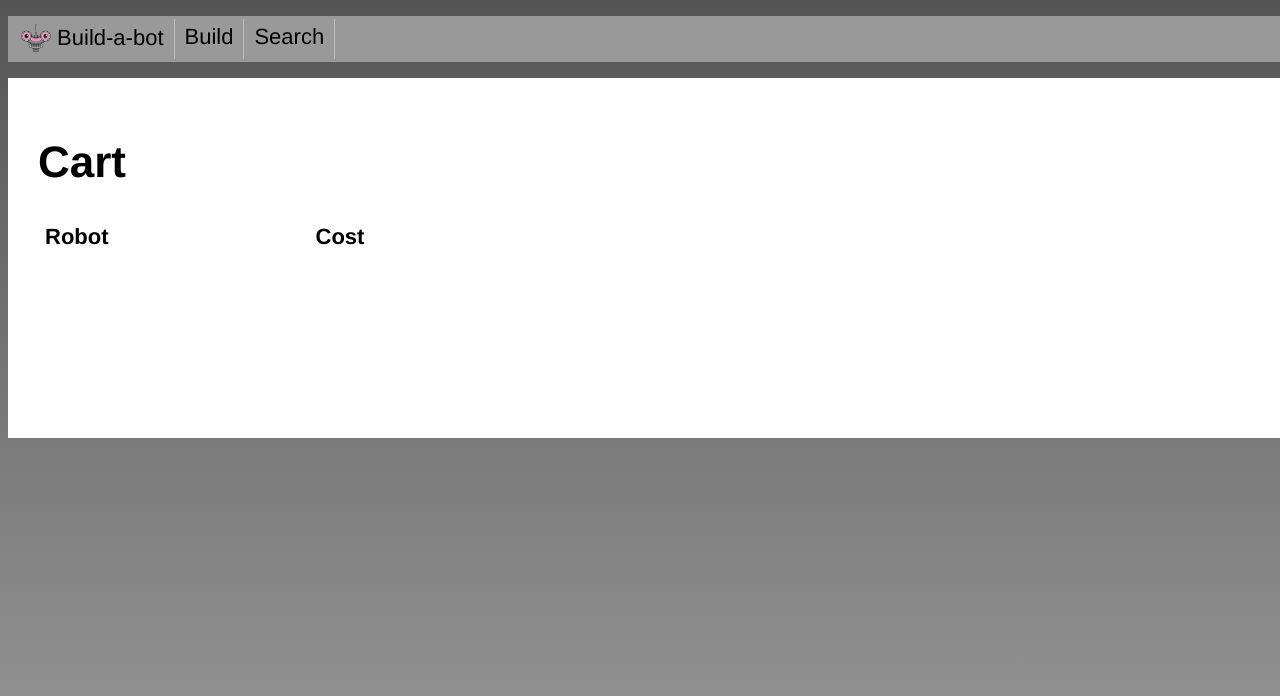
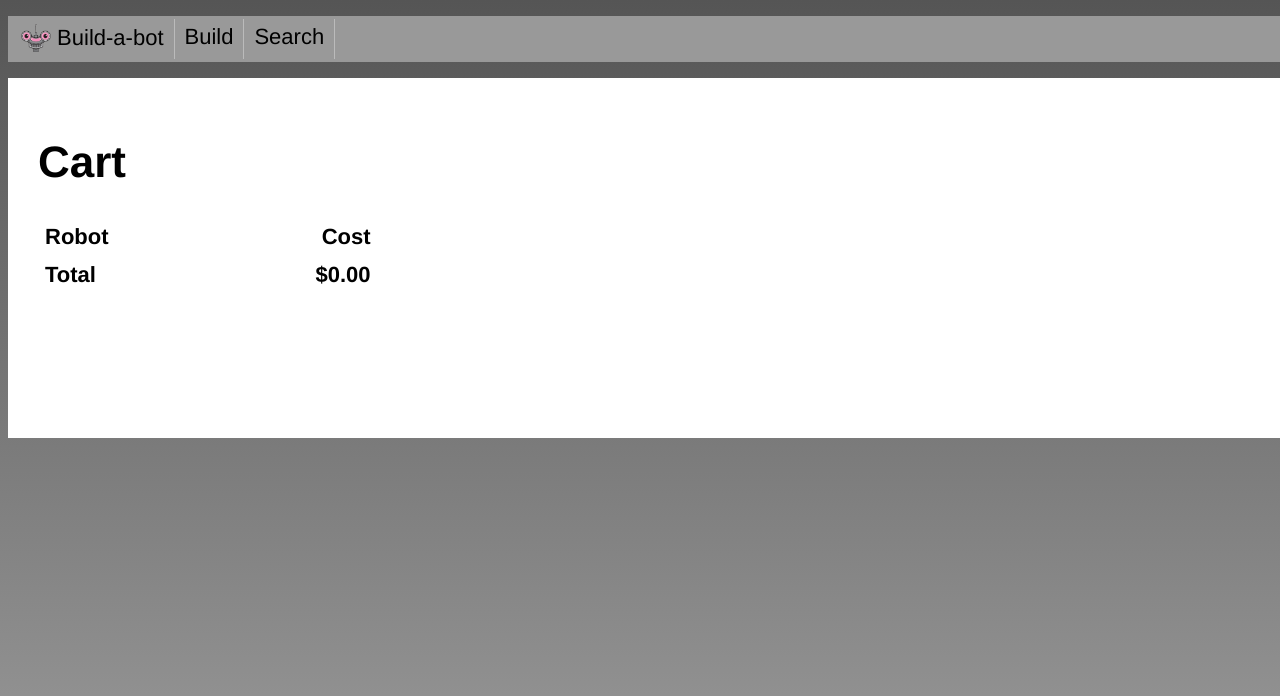
Before and after one commit to BHardeli/vue3Fundamentals, a Vue app: page /#/cart in a window 1280 px wide. Shown: the top 696 px of the page. Built offline with nearby package versions, Linux system fonts and the light colour scheme.

Commit message:
store (getter) calculated data

```diff
--- a/src/cart/ShoppingCart.vue
+++ b/src/cart/ShoppingCart.vue
@@ -16,6 +16,10 @@
           <td class="cost">
             {{ toCurrency(robot.cost) }}
           </td>
+        </tr>
+        <tr class="total">
+          <td>Total</td>
+          <td>{{ toCurrency(cartStore.cartTotal) }}</td>
         </tr>
       </tbody>
     </table>
@@ -50,4 +54,8 @@
 .cost {
   text-align: right;
 }
+
+.total {
+  font-weight: bold;
+}
 </style>
--- a/src/stores/cartStore.js
+++ b/src/stores/cartStore.js
@@ -1,8 +1,11 @@
 import { defineStore } from "pinia";
-import { ref } from "vue";
+import { ref, computed } from "vue";
 
 export const useCartStore = defineStore("cart", () => {
   const cart = ref([]);
+  const cartTotal = computed(() =>
+    cart.value.reduce((prev, cur) => (prev += cur.cost), 0)
+  );
 
-  return { cart };
+  return { cart, cartTotal };
 });
```
